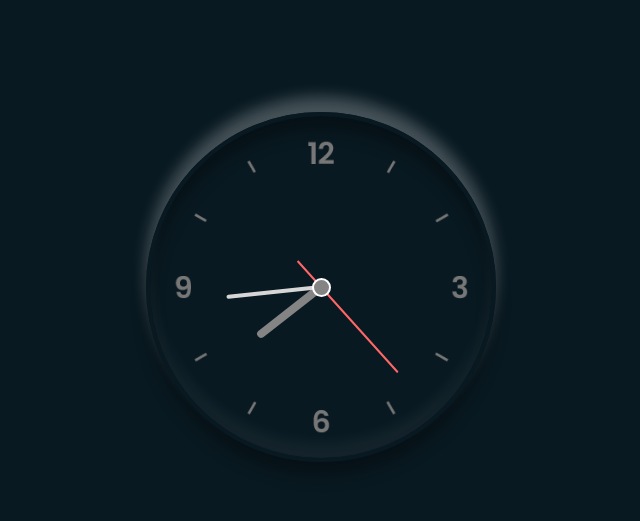
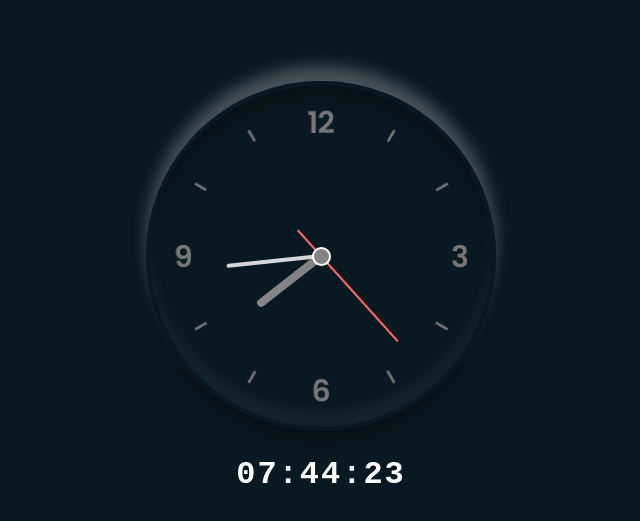
Before and after one commit to Sponscar/Analog_Clock, a plain HTML site: page index.html in a window 1280 px wide. Shown: the part 113-634 px from the top of the page, without its empty margins (319-959 px from the left). Drawn offline with Linux system fonts and the light colour scheme.

Commit message:
Menambahkan digital clock

```diff
--- a/index.html
+++ b/index.html
@@ -1,6 +1,5 @@
 <!DOCTYPE html>
 <html lang="en">
-
 <head>
 	<meta charset="UTF-8">
 	<meta http-equiv="X-UA-Compatible" content="IE=edge">
@@ -21,7 +20,10 @@
 			<div class="sc" id="sc"></div>
 		</div>
 	</div>
+
+	<!-- Digital Clock -->
+	<div id="digitalClock" class="digital-clock">00:00:00</div>
+
 	<script src="script.js"></script>
 </body>
-
 </html>
--- a/script.js
+++ b/script.js
@@ -1,18 +1,27 @@
 const hr = document.querySelector("#hr");
 const mn = document.querySelector("#mn");
 const sc = document.querySelector("#sc");
+const digitalClock = document.querySelector("#digitalClock");
 
 const deg = 6;
 
 setInterval(() => {
-	let day = new Date();
-	let hh = day.getHours() * 30;
-	let mm = day.getMinutes() * deg;
-	let ss = day.getSeconds() * deg;
-	console.log(hh);
-	console.log(mm);
-	console.log(ss);
-	hr.style.transform = `rotate(${hh+(mm/12)}deg)`;
-	mn.style.transform = `rotate(${mm}deg)`;
-	sc.style.transform = `rotate(${ss}deg)`;
-});
+  let day = new Date();
+
+  let hours = day.getHours();
+  let minutes = day.getMinutes();
+  let seconds = day.getSeconds();
+
+  // Analog clock
+  let hh = hours * 30;
+  let mm = minutes * deg;
+  let ss = seconds * deg;
+
+  hr.style.transform = `rotate(${hh + mm / 12}deg)`;
+  mn.style.transform = `rotate(${mm}deg)`;
+  sc.style.transform = `rotate(${ss}deg)`;
+
+  // Digital clock
+  const pad = (n) => n.toString().padStart(2, '0');
+  digitalClock.textContent = `${pad(hours)}:${pad(minutes)}:${pad(seconds)}`;
+}, 1000);
--- a/style.css
+++ b/style.css
@@ -8,6 +8,7 @@
   display: flex;
   justify-content: center;
   align-items: center;
+  flex-direction: column; /* TAMBAHAN */
   min-height: 100vh;
   background-color: #091921;
 }
@@ -23,7 +24,8 @@
   border-radius: 50%;
   border: 4px solid #091921;
   box-shadow: 0 -15px 15px rgba(255, 255, 255, 0.25),
-      inset 0 -15px 15px rgba(255, 255, 255, 0.05), 0 15px 15px rgba(0, 0, 0, 0.3),
+    inset 0 -15px 15px rgba(255, 255, 255, 0.05),
+    0 15px 15px rgba(0, 0, 0, 0.3),
     inset 0 15px 15px rgba(0, 0, 0, 0.3);
 }
 
@@ -67,7 +69,6 @@
 .sc {
   display: flex;
   justify-content: center;
-    /* align-items: center; */
   position: absolute;
   border-radius: 50%;
 }
@@ -101,3 +102,13 @@
   z-index: 3;
   border-radius: 6px 6px 0 0;
 }
+
+/* ===== Digital Clock ===== */
+.digital-clock {
+  margin-top: 25px;
+  color: #ffffff;
+  font-size: 32px;
+  font-weight: bold;
+  font-family: 'Courier New', monospace;
+  letter-spacing: 2px;
+}
```
Lines whose indentation alone changed are shown as unchanged.
